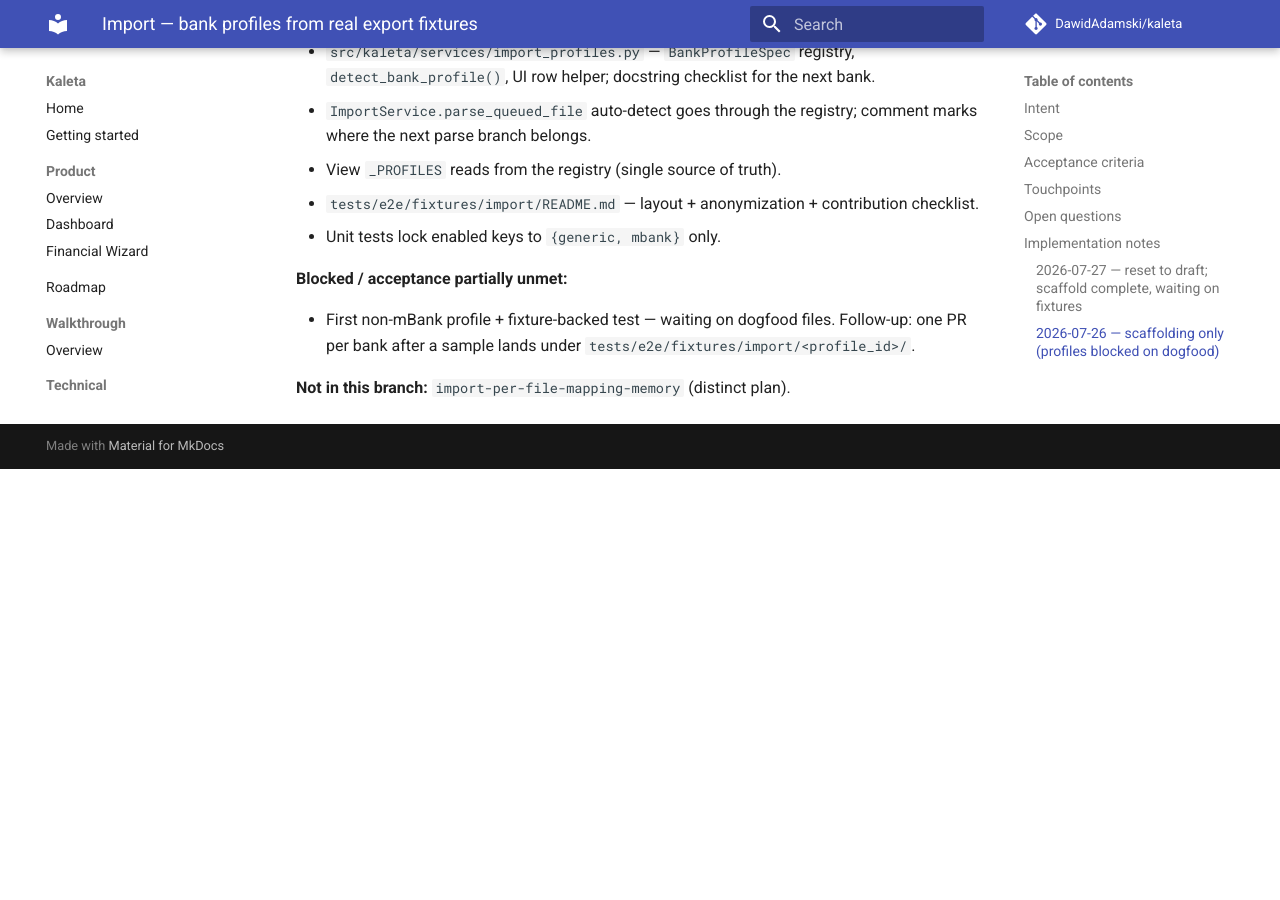
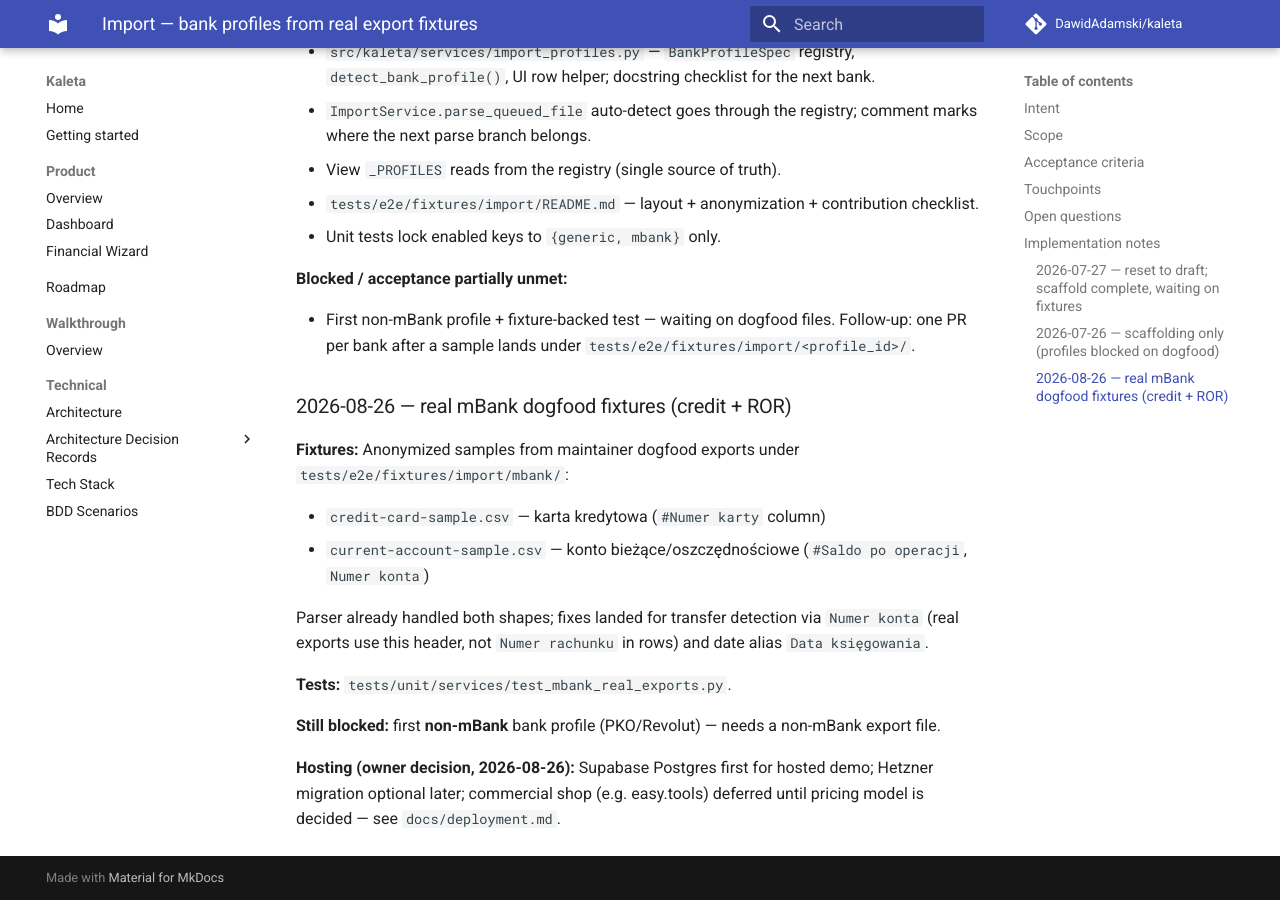
Before and after one commit to DawidAdamski/kaleta, an MkDocs documentation site: the page built from docs/plans/import-bank-profiles.md, in a window 1280 px wide and 900 px high, scrolled down 2281 px. Built offline with MkDocs 1.6.1 and Material for MkDocs 9.7.7, drawn with Linux system fonts in a browser that asks for light colours; comment, search, counter and statistics services are not loaded; before the commit the page ends 2750 px from its top, so only the background shows below that.

Commit message:
fix(import): mBank real export fixtures and Numer konta transfers
Add anonymized dogfood CSV samples for mBank credit card and current
account exports. Teach counterparty detection to read Numer konta and
Data księgowania aliases used in real mBank files.

Document Supabase-first rollout in deployment.md; note hosting decision
in import-bank-profiles plan.

Co-authored-by: Dawid Adamski <dawid458@gmail.com>

```diff
--- a/docs/plans/import-bank-profiles.md
+++ b/docs/plans/import-bank-profiles.md
@@ -111,4 +111,23 @@ bank profiles** were added.
   files. Follow-up: one PR per bank after a sample lands under
   `tests/e2e/fixtures/import/<profile_id>/`.
 
-**Not in this branch:** `import-per-file-mapping-memory` (distinct plan).
+### 2026-08-26 — real mBank dogfood fixtures (credit + ROR)
+
+**Fixtures:** Anonymized samples from maintainer dogfood exports under
+`tests/e2e/fixtures/import/mbank/`:
+
+- `credit-card-sample.csv` — karta kredytowa (`#Numer karty` column)
+- `current-account-sample.csv` — konto bieżące/oszczędnościowe (`#Saldo po operacji`, `Numer konta`)
+
+Parser already handled both shapes; fixes landed for transfer detection via
+`Numer konta` (real exports use this header, not `Numer rachunku` in rows)
+and date alias `Data księgowania`.
+
+**Tests:** `tests/unit/services/test_mbank_real_exports.py`.
+
+**Still blocked:** first **non-mBank** bank profile (PKO/Revolut) — needs a
+non-mBank export file.
+
+**Hosting (owner decision, 2026-08-26):** Supabase Postgres first for hosted
+demo; Hetzner migration optional later; commercial shop (e.g. easy.tools) deferred
+until pricing model is decided — see `docs/deployment.md`.
```
Also changed, not shown: docs/deployment.md (+10 -0 lines), 6 other files.
